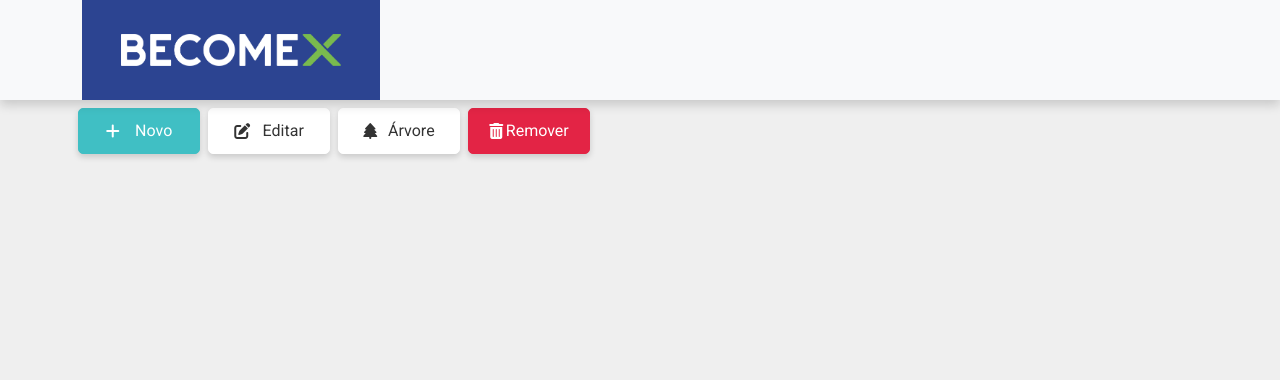
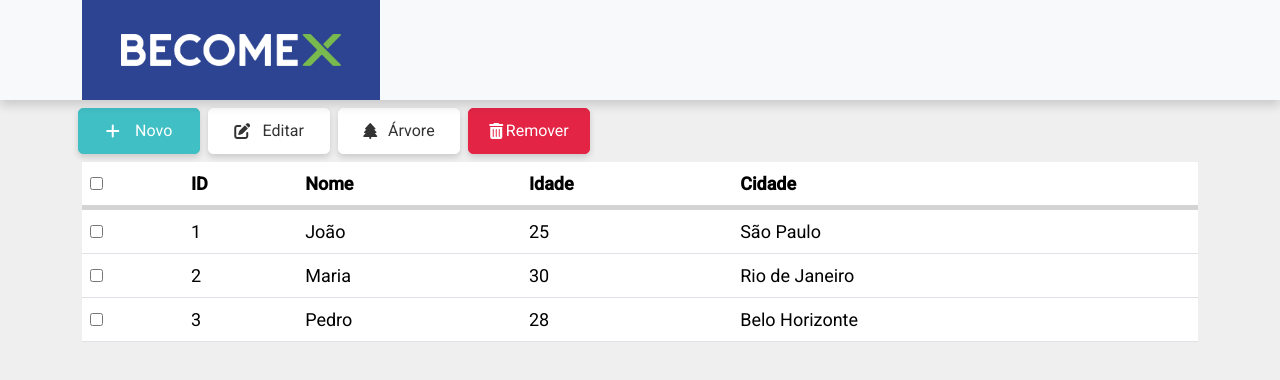
Before and after one commit to juliacteixeira/zoo, an Angular app: page / in a window 1280 px wide. Shown: the top 380 px of the page. Built offline with nearby package versions, Linux system fonts and the light colour scheme.

Commit message:
table component

```diff
--- a/src/app/modules/animal-list/animal-list.component.html
+++ b/src/app/modules/animal-list/animal-list.component.html
@@ -29,4 +29,8 @@
       ></app-button>
     </div>
   </div>
+
+  <div class="row">
+    <app-table [columns]="tableColumns" [data]="tableData"></app-table>
+  </div>
 </div>
--- a/src/app/modules/animal-list/animal-list.component.ts
+++ b/src/app/modules/animal-list/animal-list.component.ts
@@ -3,8 +3,13 @@ import { Component } from '@angular/core';
 @Component({
   selector: 'app-animal-list',
   templateUrl: './animal-list.component.html',
-  styleUrls: ['./animal-list.component.scss']
+  styleUrls: ['./animal-list.component.scss'],
 })
 export class AnimalListComponent {
-
+  tableColumns = ['Nome', 'Idade', 'Cidade'];
+  tableData = [
+    { Nome: 'João', Idade: 25, Cidade: 'São Paulo' },
+    { Nome: 'Maria', Idade: 30, Cidade: 'Rio de Janeiro' },
+    { Nome: 'Pedro', Idade: 28, Cidade: 'Belo Horizonte' },
+  ];
 }
--- /dev/null
+++ b/src/app/shared/components/table/table.component.html
@@ -0,0 +1,24 @@
+<table class="table">
+  <thead class="thead">
+    <tr>
+      <th>
+        <input type="checkbox" (change)="toggleAllSelection($event)" />
+      </th>
+      <th>ID</th>
+      <th *ngFor="let column of columns">{{ column }}</th>
+    </tr>
+  </thead>
+  <tbody>
+    <tr *ngFor="let item of data; let i = index" class="tr">
+      <td>
+        <input
+          type="checkbox"
+          [checked]="item.selected"
+          (change)="toggleSelection(item)"
+        />
+      </td>
+      <td>{{ i + 1 }}</td>
+      <td *ngFor="let column of columns">{{ item[column] }}</td>
+    </tr>
+  </tbody>
+</table>
--- /dev/null
+++ b/src/app/shared/components/table/table.component.scss
@@ -0,0 +1,12 @@
+@import "_base.scss";
+
+.table {
+  .thead {
+    border-bottom: 5px solid $light-grey;
+  }
+
+  .tr {
+    background-color: $white;
+    color: $color;
+  }
+}
--- /dev/null
+++ b/src/app/shared/components/table/table.component.ts
@@ -0,0 +1,31 @@
+import { Component, Input } from '@angular/core';
+
+@Component({
+  selector: 'app-table',
+  templateUrl: './table.component.html',
+  styleUrls: ['./table.component.scss'],
+})
+export class TableComponent {
+  @Input()
+  columns: string[] = [];
+  @Input()
+  data: any[] = [];
+
+  ngOnInit(): void {
+    // Código de inicialização e configuração aqui
+    console.log(this.data);
+    console.log(this.columns);
+  }
+
+  toggleSelection(item: any) {
+    item.selected = !item.selected;
+    console.log(item);
+  }
+
+  toggleAllSelection(event: any) {
+    const checked = event.target.checked;
+    for (const item of this.data) {
+      item.selected = checked;
+    }
+  }
+}
--- a/src/app/shared/shared.module.ts
+++ b/src/app/shared/shared.module.ts
@@ -2,10 +2,11 @@ import { CommonModule } from '@angular/common';
 import { NgModule } from '@angular/core';
 import { ButtonComponent } from './components/button/button.component';
 import { HeaderComponent } from './components/header/header.component';
+import { TableComponent } from './components/table/table.component';
 
 @NgModule({
-  declarations: [HeaderComponent, ButtonComponent],
+  declarations: [HeaderComponent, ButtonComponent, TableComponent],
   imports: [CommonModule],
-  exports: [HeaderComponent, ButtonComponent],
+  exports: [HeaderComponent, ButtonComponent, TableComponent],
 })
 export class SharedModule {}
```
Also changed, not shown: src/app/app.module.ts (+8 -1 lines), 1 other file (tests, documents, lock files or other folders).
